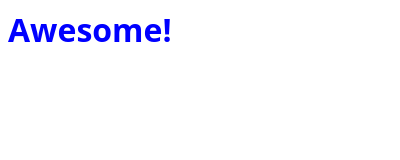
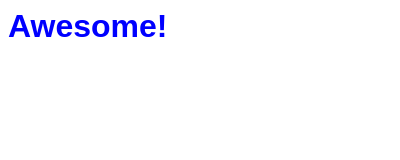
Before and after one commit to schin8/electron-fundamentals, an Electron app: page ipc-demo/src/countdown.html in a window 400 px wide. Drawn offline with Linux system fonts and the light colour scheme.

Commit message:
Change css 'h1' to sans-serif

```diff
--- a/ipc-demo/src/countdown.css
+++ b/ipc-demo/src/countdown.css
@@ -1,4 +1,4 @@
 h1 {
-    font-family: system-ui;
+    font-family: sans-serif;
     color: blue
 }
```
